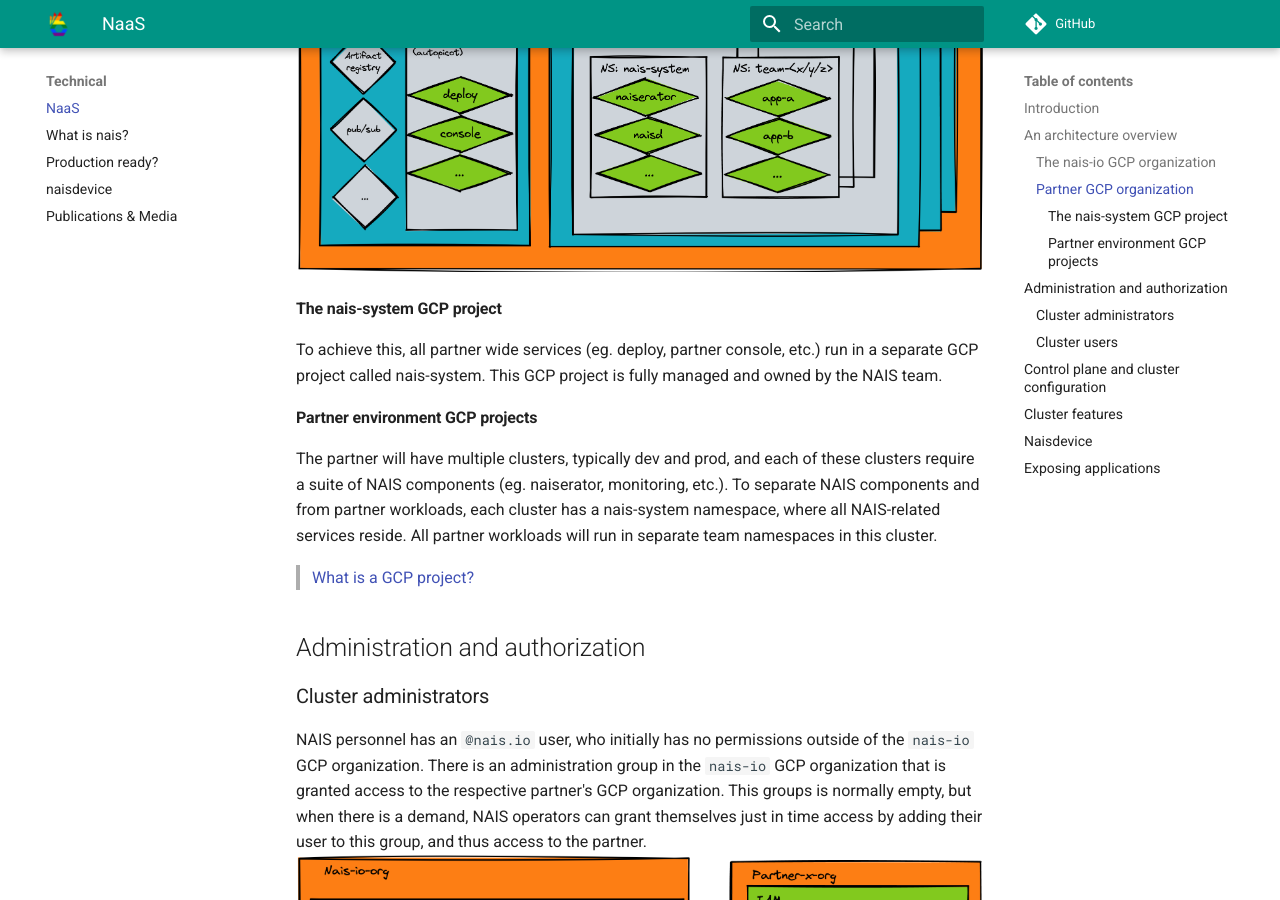
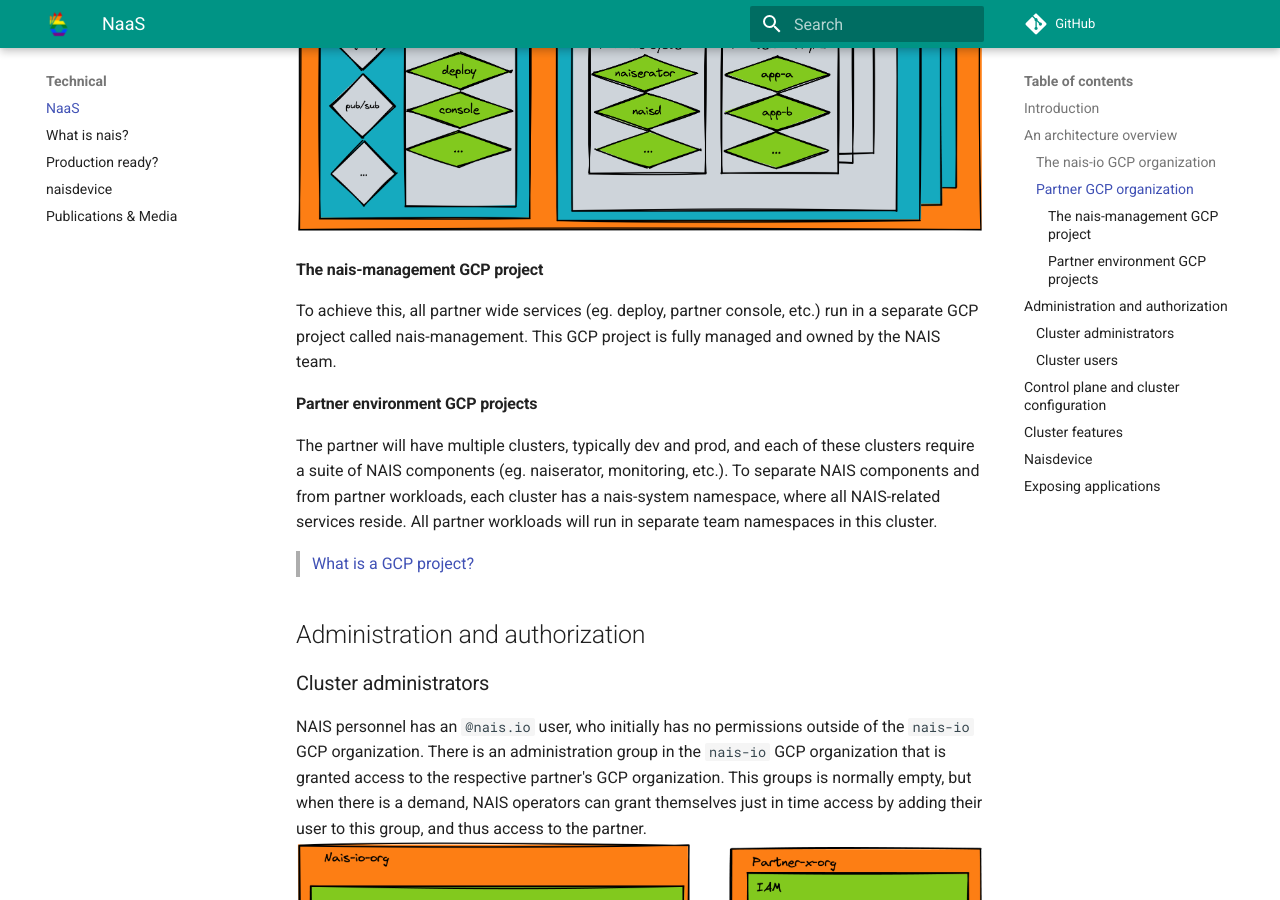
Before and after one commit to nais/handbook, an MkDocs documentation site: the page built from docs/technical/naas.md, in a window 1280 px wide and 900 px high, scrolled down 1046 px. Built offline with MkDocs 1.6.1 and Material for MkDocs 9.7.7, drawn with Linux system fonts in a browser that asks for light colours; comment, search, counter and statistics services are not loaded.

Commit message:
swapping project name from nais-system to nais-management
Co-authored-by: rbjornstad <roger.bjornstad@nav.no>

```diff
--- a/docs/technical/naas.md
+++ b/docs/technical/naas.md
@@ -21,8 +21,8 @@
 As with the nais-io GCP organization, we want a clear separation between administration and workloads.
 ![](/assets/naas-partner-org.png)
 
-#### The nais-system GCP project
-To achieve this, all partner wide services (eg. deploy, partner console, etc.) run in a separate GCP project called nais-system.
+#### The nais-management GCP project
+To achieve this, all partner wide services (eg. deploy, partner console, etc.) run in a separate GCP project called nais-management.
 This GCP project is fully managed and owned by the NAIS team.
 
 #### Partner environment GCP projects
```
Also changed, not shown: docs/assets/naas-partner-org.png, docs/assets/naas-user-admin.png, 1 other file.
